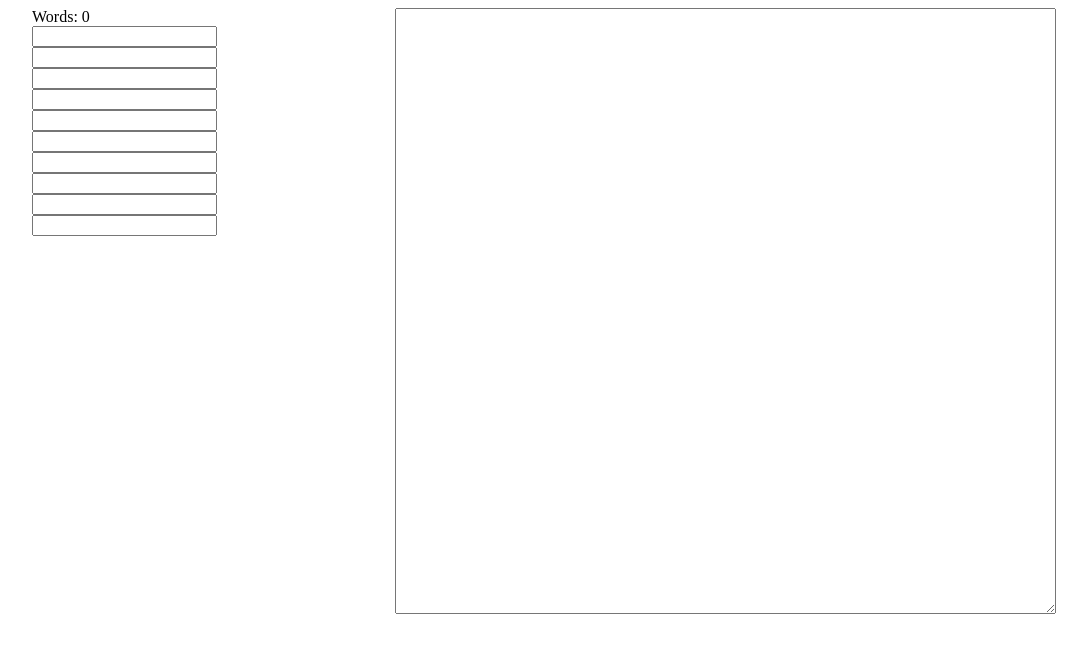
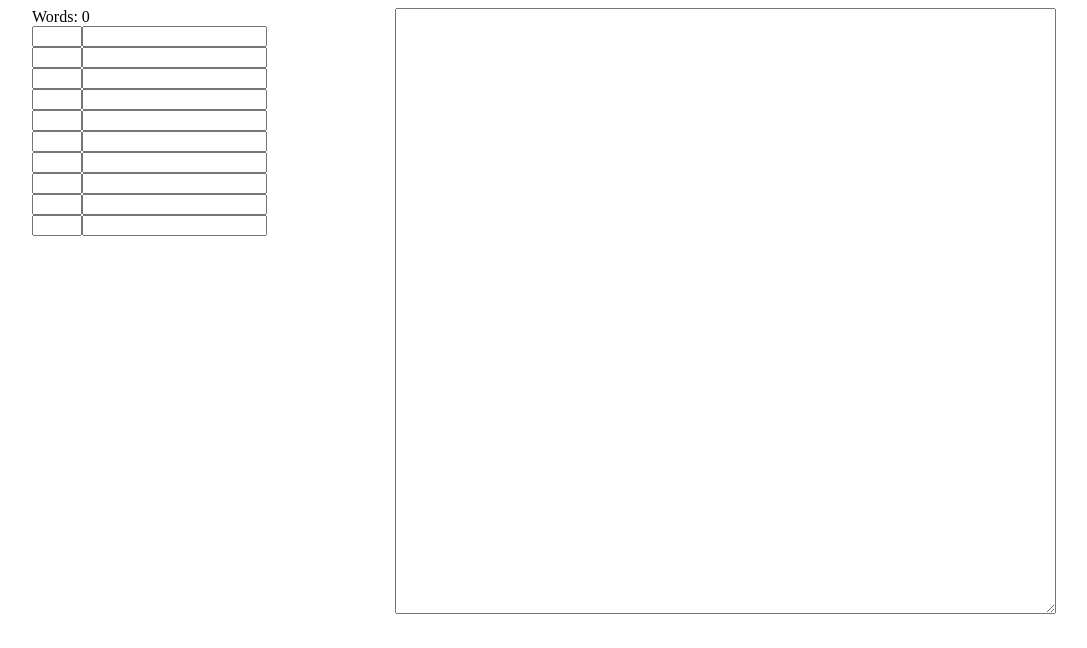
Before and after one commit to Patti85/TextHelper, a plain HTML site: page index.html in a window 1280 px wide. Shown: the whole page, without its empty margins (96-1183 px from the left). Drawn offline with nearby package versions, Linux system fonts and the light colour scheme.

Commit message:
keyword number

```diff
--- a/index.html
+++ b/index.html
@@ -8,16 +8,16 @@
 <body>
 	<div style="position: absolute; left: 10%;">
 		<div>Words: {{ wordcount() }}</div>
-		<input type="text" ng-model="keyword1" />{{ keywordcount(keyword1) }}<br />
-		<input type="text" ng-model="keyword2" />{{ keywordcount(keyword2) }}<br />
-		<input type="text" ng-model="keyword3" />{{ keywordcount(keyword3) }}<br />
-		<input type="text" ng-model="keyword4" />{{ keywordcount(keyword4) }}<br />
-		<input type="text" ng-model="keyword5" />{{ keywordcount(keyword5) }}<br />
-		<input type="text" ng-model="keyword6" />{{ keywordcount(keyword6) }}<br />
-		<input type="text" ng-model="keyword7" />{{ keywordcount(keyword7) }}<br />
-		<input type="text" ng-model="keyword8" />{{ keywordcount(keyword8) }}<br />
-		<input type="text" ng-model="keyword9" />{{ keywordcount(keyword9) }}<br />
-		<input type="text" ng-model="keyword10"/>{{ keywordcount(keyword10) }}
+		<input type="number" style="width: 50px;" ng-model="keyword1number" /><input type="text" ng-model="keyword1" />{{ keywordcount(keyword1) }}<br />
+		<input type="number" style="width: 50px;" ng-model="keyword2number" /><input type="text" ng-model="keyword2" />{{ keywordcount(keyword2) }}<br />
+		<input type="number" style="width: 50px;" ng-model="keyword3number" /><input type="text" ng-model="keyword3" />{{ keywordcount(keyword3) }}<br />
+		<input type="number" style="width: 50px;" ng-model="keyword4number" /><input type="text" ng-model="keyword4" />{{ keywordcount(keyword4) }}<br />
+		<input type="number" style="width: 50px;" ng-model="keyword5number" /><input type="text" ng-model="keyword5" />{{ keywordcount(keyword5) }}<br />
+		<input type="number" style="width: 50px;" ng-model="keyword6number" /><input type="text" ng-model="keyword6" />{{ keywordcount(keyword6) }}<br />
+		<input type="number" style="width: 50px;" ng-model="keyword7number" /><input type="text" ng-model="keyword7" />{{ keywordcount(keyword7) }}<br />
+		<input type="number" style="width: 50px;" ng-model="keyword8number" /><input type="text" ng-model="keyword8" />{{ keywordcount(keyword8) }}<br />
+		<input type="number" style="width: 50px;" ng-model="keyword9number" /><input type="text" ng-model="keyword9" />{{ keywordcount(keyword9) }}<br />
+		<input type="number" style="width: 50px;" ng-model="keyword10number" /><input type="text" ng-model="keyword10"/>{{ keywordcount(keyword10) }}
 	</div>
 	<textarea style="position: absolute; right: 10%; " ng-model="text" rows="40" cols="80"/><br />
 </body>
```
